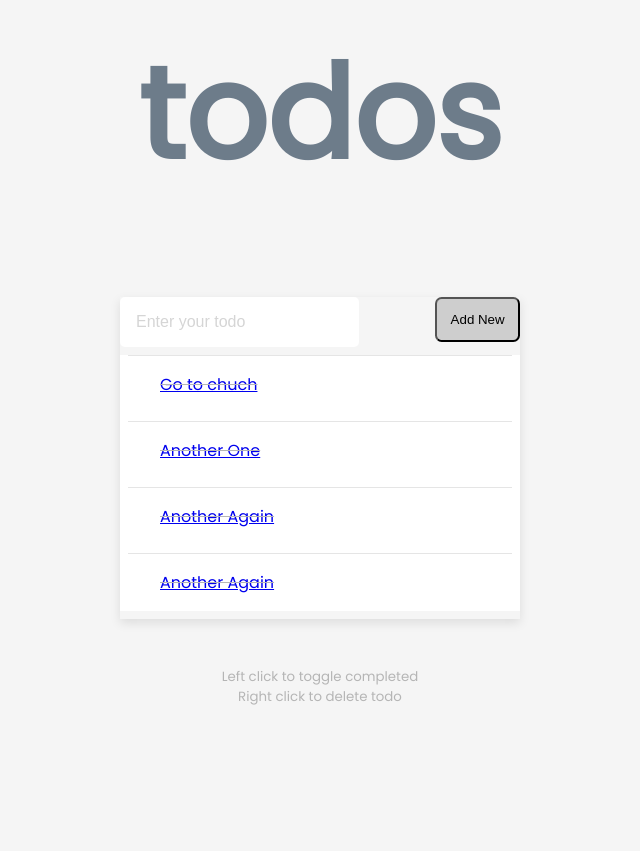
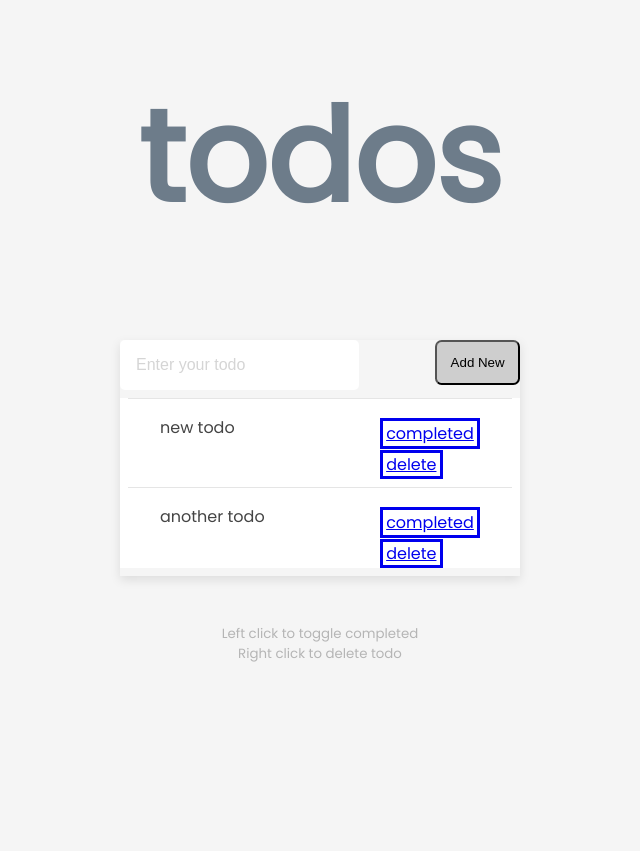
Before and after one commit to celxkodez/KodeCampTut, a PHP site: page /index.php in a window 1280 px wide. Shown: the top 851 px of the page, without its empty margins (320-960 px from the left). After the commit the page ends 662 px from the top, so only its background shows below. Run offline with PHP 8.4, Linux system fonts and the light colour scheme.

Commit message:
full crud added

```diff
--- a/app/abstractClasses/TodoListManager.php
+++ b/app/abstractClasses/TodoListManager.php
@@ -38,16 +38,71 @@ abstract class TodoListManager
     return $this->get('todos');
   }
 
-  public function mark($todoId, $value)
+  public function mark($todoId, bool $value)
   {
-    $todos = $this->getTodos();
-    $todo = array_filter($todos, function ($item) use ($todoId) {
-      return $item->id = $todoId;
-    });
+      try {
+          $todos = $this->getTodos();
+          $todo = array_filter($todos, function ($item) use ($todoId) {
+              return $item->id == $todoId;
+          });
+
+          $todo = current($todo);
+
+          $existingItems = array_filter($todos, function ($item) use ($todoId) {
+              return $item->id != $todoId;
+          });
+
+          $existingItems = array_map(function($item){
+              return [
+                  'id' => $item->id,
+                  'title' => $item->title,
+                  'completed' => $item->completed,
+              ];
+          }, $existingItems);
+
+          $todo->completed = $value;
+          $todo = [
+              'id' => $todo->id,
+              'title' => $todo->title,
+              'completed' => $todo->completed,
+          ];
+
+          $existingItems[] = $todo;
+
+          $data = [
+              'todos' => array_values($existingItems)
+          ];
+
+          return file_put_contents("resources/json/todolist.json", json_encode($data));
+      }catch (\Exception $e) {
+          die($e->getMessage());
+      }
   }
 
   public function deleteTodo($id)
   {
-    //
+      try {
+          $todos = $this->getTodos();
+
+          $existingItems = array_filter($todos, function ($item) use ($id) {
+              return $item->id != $id;
+          });
+
+          $existingItems = array_map(function($item){
+              return [
+                  'id' => $item->id,
+                  'title' => $item->title,
+                  'completed' => $item->completed,
+              ];
+          }, $existingItems);
+
+          $data = [
+              'todos' => array_values($existingItems)
+          ];
+
+          return file_put_contents("resources/json/todolist.json", json_encode($data));
+      }catch (\Exception $e) {
+          die($e->getMessage());
+      }
   }
 }
--- a/app/traits/JsonManipulatorTraits.php
+++ b/app/traits/JsonManipulatorTraits.php
@@ -24,6 +24,23 @@ trait JsonManipulatorTrait
     }
   }
 
+  public function edit($id, array $data, $table = "todos")
+  {
+//      $todos = $this->getTodos();
+//
+//      $todo = array_filter($todos, function ($item) use ($todoId) {
+//          return $item->id == $todoId;
+//      });
+//
+//      $alltodos = array_filter($todos, function ($item) use ($todoId) {
+//          return $item->id != $todoId;
+//      });
+//
+//
+//      $todo = current($todo);
+
+  }
+
   public function get($table)
   {
     try {
--- a/index.php
+++ b/index.php
@@ -21,6 +21,8 @@ if (isset($_POST) && count($_POST) > 0) {
 
   if (count($errors) < 1) {
     new Todo($_POST);
+
+    header("Location: /");
   }
 
   // die(var_dump($errors));
@@ -132,11 +134,41 @@ if (isset($_POST) && count($_POST) > 0) {
     <ul class="todos" id="todos">
       <?php foreach ($todos as $todo) : ?>
 
-        <li class="completed">
-          <a href="/markcompleted.php?id=<?= $todo->id ?>">
-            <?= $todo->title ?>
-          </a>
+        <?php if($todo->completed) : ?>
+            <li class="completed">
+            <div style="height: 3em">
+                <?= $todo->title ?>
+
+                <div style="float: right; margin-bottom: 0.5em;">
+
+                    <a style="border-color-color: rgba(252,134,1,0.98) display: block; border: solid; padding: 0em 0.2em;"
+                       href="/deletetodo.php?id=<?= $todo->id ?>"
+                    >
+                        delete
+                    </a>
+                </div>
+            </div>
         </li>
+          <?php else : ?>
+              <li >
+                  <div style="height: 3em">
+                      <?= $todo->title ?>
+
+                      <div style="float: right; margin-bottom: 0.5em;">
+                          <a style="display: block; border: solid; padding: 0em 0.2em; margin: 0.2em 0em"
+                             href="/markcompleted.php?id=<?= $todo->id ?>"
+                          >
+                              completed
+                          </a>
+                          <a style="border-color-color: rgba(252,134,1,0.98) display: block; border: solid; padding: 0em 0.2em;"
+                             href="/deletetodo.php?id=<?= $todo->id ?>"
+                          >
+                              delete
+                          </a>
+                      </div>
+                  </div>
+              </li>
+        <?php endif; ?>
       <?php endforeach; ?>
     </ul>
   </form>
--- a/resources/json/todolist.json
+++ b/resources/json/todolist.json
@@ -1 +1 @@
-{"todos":[{"id":327676,"completed":false,"title":"Go to chuch"},{"id":136030,"completed":false,"title":"Another One"},{"id":194560,"completed":false,"title":"Another Again"},{"id":109489,"completed":false,"title":"Another Again"}]}
+{"todos":[{"id":263563,"completed":false,"title":"new todo"},{"id":250612,"completed":false,"title":"another todo"}]}
```
Also changed, not shown: deletetodo.php (added, +10 -0 lines).
